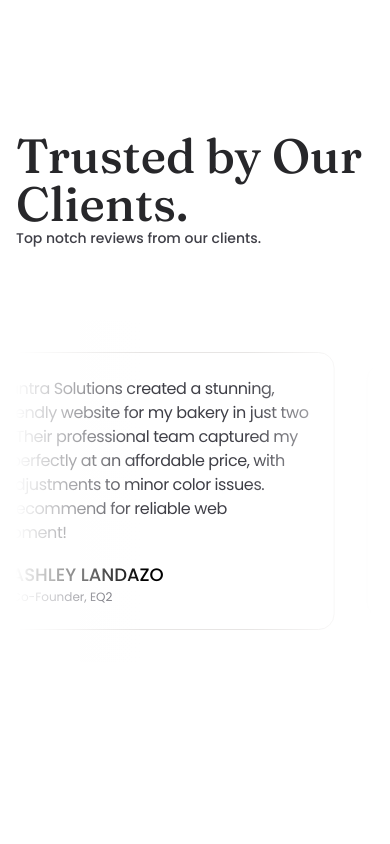
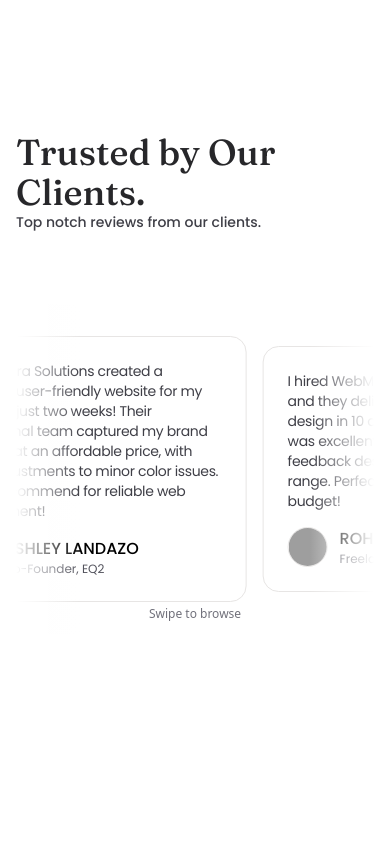
Before and after one commit to nikhildhanda04/Webmantra-Solution, a Next.js app: page / in a window 390 px wide. Shown: the part 4680-5524 px from the top of the page. Built offline with nearby package versions, Linux system fonts and the light colour scheme; grey boxes are pictures that could not be loaded.

Commit message:
managed scroll and fixed footer

```diff
--- a/src/app/components/footer.tsx
+++ b/src/app/components/footer.tsx
@@ -1,4 +1,13 @@
+'use client'
 export default function Footer(){
+
+            const scrollToSection = (sectionId: string) => {
+        const section = document.getElementById(sectionId);
+        if (section) {
+            section.scrollIntoView({ behavior: "smooth" });
+        }
+    }
+
     return(
         <>
         <div className="flex flex-col mask-b-from-50% border-t border-neutral-200">
@@ -14,11 +23,44 @@ export default function Footer(){
                     <div className="font-secondary font-medium text-2xl">
                         Navigation
                     </div>
-                    <div className="font-secondary text-lg text-zinc-700 hover:text-primary transition-all duration-200 mt-3">Home</div>
-                    <div className="font-secondary text-lg text-zinc-700 hover:text-primary transition-all duration-200 mt-1">Services</div>
-                    <div className="font-secondary text-lg text-zinc-700 hover:text-primary transition-all duration-200 mt-1">Pricing</div>
-                    <div className="font-secondary text-lg text-zinc-700 hover:text-primary transition-all duration-200 mt-1">Faqs</div>
+                 <a
+                href="#home"
+                onClick={(e) => {
+                    e.preventDefault();
+                    scrollToSection("home");
+                }}
+                 className="font-secondary text-lg text-zinc-700 hover:text-primary transition-all duration-200 mt-1">Home</a>
+                                     <a
+                href="#features"
+                onClick={(e) => {
+                    e.preventDefault();
+                    scrollToSection("features");
+                }}
+                 className="font-secondary text-lg text-zinc-700 hover:text-primary transition-all duration-200 mt-1">Features</a>
+                                     <a
+                href="#about"
+                onClick={(e) => {
+                    e.preventDefault();
+                    scrollToSection("about");
+                }}
+                 className="font-secondary text-lg text-zinc-700 hover:text-primary transition-all duration-200 mt-1">Workflow</a>
+                                     <a
+                href="#reviews"
+                onClick={(e) => {
+                    e.preventDefault();
+                    scrollToSection("reviews");
+                }}
+                 className="font-secondary text-lg text-zinc-700 hover:text-primary transition-all duration-200 mt-1">Reviews</a>
+
+                 <a
+                href="#faq"
+                onClick={(e) => {
+                    e.preventDefault();
+                    scrollToSection("faq");
+                }}
+                 className="font-secondary text-lg text-zinc-700 hover:text-primary transition-all duration-200 mt-1">Faqs</a>
                     </div>
+
 
                     {/* <div className="flex flex-col">
                     <div className="font-secondary font-medium text-2xl">
--- a/src/app/components/reviews.tsx
+++ b/src/app/components/reviews.tsx
@@ -1,7 +1,7 @@
 'use client';
-import { motion } from 'framer-motion';
+import { motion, PanInfo } from 'framer-motion';
 import Image from 'next/image';
-import { useEffect, useState } from 'react';
+import { useEffect, useState,} from 'react';
 
 export default function ReviewsCarousel() {
   const reviews = [
@@ -24,7 +24,7 @@ export default function ReviewsCarousel() {
       image: "/nilesh.png"
     },
     {
-      text: "WebMantra built a visually appealing landing page for my startup in two weeks! Their part-time team delivered high quality despite tricky scheduling. Affordable and professional, they’re ideal for startups!",
+      text: "WebMantra built a visually appealing landing page for my startup in two weeks! Their part-time team delivered high quality despite tricky scheduling. Affordable and professional, they're ideal for startups!",
       author: "Vikram Singh",
       title: "Founder, TechTrend Innovations",
       image: "/vikram.png"
@@ -40,6 +40,7 @@ export default function ReviewsCarousel() {
   const duplicatedReviews = [...reviews, ...reviews];
 
   const [duration, setDuration] = useState(25);
+  const [dragOffset, setDragOffset] = useState(0);
 
   useEffect(() => {
     function handleResize() {
@@ -55,22 +56,32 @@ export default function ReviewsCarousel() {
     return () => window.removeEventListener('resize', handleResize);
   }, []);
 
+  const handleDrag = (event: MouseEvent | TouchEvent | PointerEvent, info: PanInfo) => {
+    setDragOffset(info.offset.x);
+  };
+
+  const handleDragEnd = () => {
+    setDragOffset(0);
+  };
+
   return (
     <>
       <div className="flex flex-col gap-18 z-10 py-28 px-4 md:px-52">
-        <div className="font-primary text-5xl font-medium text-left text-zinc-800">
+        <div className="font-primary text-4xl md:text-5xl font-medium text-left text-zinc-800">
           Trusted by Our Clients.
           <div className="font-secondary text-sm text-zinc-700">Top notch reviews from our clients.</div>
         </div>
+
         <div className="relative w-full overflow-hidden text-neutral-500 py-8">
           <motion.div
             initial={{ opacity: 0, y: 30, filter: "blur(10px)" }}
             whileInView={{ opacity: 1, y: 0, filter: "blur(0px)" }}
             transition={{ duration: 0.6 }}
-            className="absolute left-0 top-0 bottom-0 w-32 z-10 bg-gradient-to-r from-white to-transparent"
+            className="absolute left-0 top-0 bottom-0 w-16 md:w-32 z-10 bg-gradient-to-r from-white to-transparent pointer-events-none"
           />
+
           <motion.div
-            className="flex items-center"
+            className="flex items-center md:cursor-default cursor-grab active:cursor-grabbing"
             animate={{
               x: ['0%', '-100%'],
             }}
@@ -79,13 +90,21 @@ export default function ReviewsCarousel() {
               ease: 'linear',
               repeat: Infinity,
             }}
+            drag={typeof window !== 'undefined' && window.innerWidth < 768 ? "x" : false}
+            dragConstraints={{ left: 0, right: 0 }}
+            dragElastic={0.2}
+            onDrag={handleDrag}
+            onDragEnd={handleDragEnd}
+            style={{
+              x: dragOffset
+            }}
           >
             {duplicatedReviews.map((review, index) => (
               <div
                 key={`${review.author}-${index}`}
-                className="flex flex-col gap-4 border border-stone-200 p-6 rounded-2xl min-w-[400px] max-w-[400px] mx-4 bg-white"
+                className="flex flex-col gap-4 border border-stone-200 p-6 rounded-2xl min-w-[320px] md:min-w-[400px] max-w-[320px] md:max-w-[400px] mx-2 md:mx-4 bg-white flex-shrink-0 select-none"
               >
-                <div className="font-[poppins] text-base tracking-tight text-zinc-700">
+                <div className="font-[poppins] text-sm md:text-base tracking-tight text-zinc-700">
                   {review.text}
                 </div>
                 <div className="flex flex-row gap-3 items-center">
@@ -95,10 +114,11 @@ export default function ReviewsCarousel() {
                       alt={review.author}
                       fill
                       className="rounded-full border border-stone-200 object-cover"
+                      draggable={false}
                     />
                   </div>
                   <div className="flex flex-col">
-                    <div className="font-[poppins] font-medium text-black text-lg uppercase">
+                    <div className="font-[poppins] font-medium text-black text-base md:text-lg uppercase">
                       {review.author}
                     </div>
                     <div className="font-[poppins] text-zinc-600 text-xs">
@@ -109,7 +129,15 @@ export default function ReviewsCarousel() {
               </div>
             ))}
           </motion.div>
-          <div className="absolute right-0 top-0 bottom-0 w-32 z-10 bg-gradient-to-l from-white to-transparent" />
+
+          <div className="absolute right-0 top-0 bottom-0 w-16 md:w-32 z-10 bg-gradient-to-l from-white to-transparent pointer-events-none" />
+
+          {/* Mobile swipe indicator */}
+          <div className="absolute bottom-2 left-1/2 transform -translate-x-1/2 z-20 md:hidden">
+            <div className="text-xs text-zinc-500 bg-white/80 px-3 py-1 rounded-full">
+              Swipe to browse
+            </div>
+          </div>
         </div>
       </div>
     </>
```
